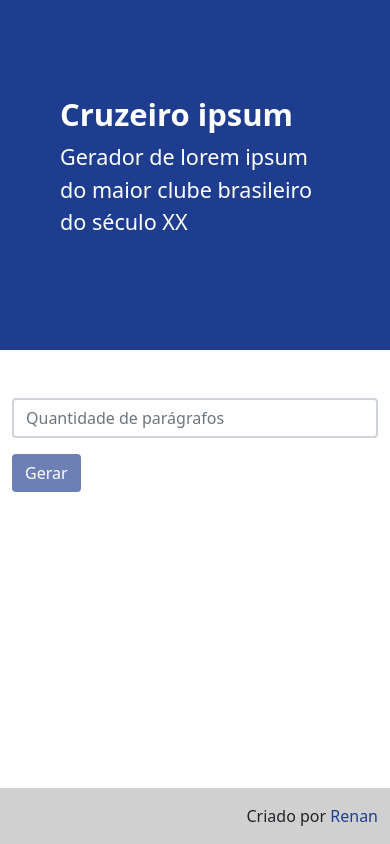
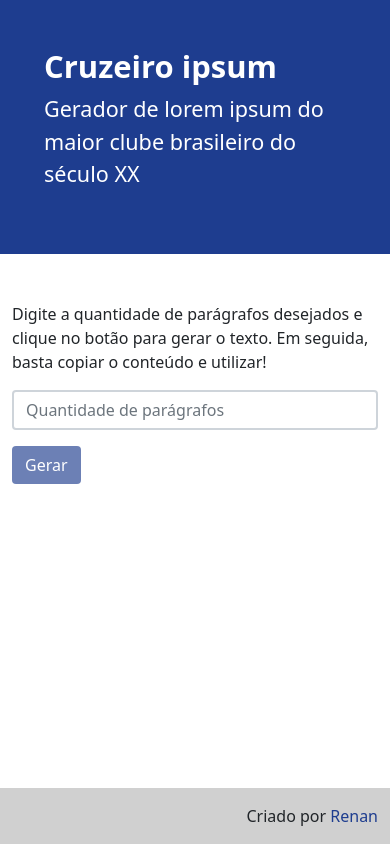
Before and after one commit to ressenzo/cruzeiro-ipsum-generator, a React (Create React App) app: page / in a window 390 px wide. Built offline with nearby package versions, Linux system fonts and the light colour scheme.

Commit message:
Creating description paragraph and setting style to header

```diff
--- a/src/App.tsx
+++ b/src/App.tsx
@@ -109,6 +109,12 @@
 
       <main>
         <div className="container mt-5">
+
+          <p>
+            Digite a quantidade de parágrafos desejados e clique no botão para gerar o texto. Em seguida,
+            basta copiar o conteúdo e utilizar!
+          </p>
+
           <Form
             onSubmit={generateIpsum}
             onChangeQuantity={setParagraphQuantity}
--- /dev/null
+++ b/src/components/Header/Header.css
@@ -0,0 +1,5 @@
+@media only screen and (max-width: 576px) {
+    .cruzeiro-header {
+        padding: 0rem 2rem !important;
+    }
+}
--- a/src/components/Header/Header.tsx
+++ b/src/components/Header/Header.tsx
@@ -1,6 +1,8 @@
+import './Header.css';
+
 const Header = () => {
     return (
-        <div style={{ backgroundColor: "#1E3D8F", color: "#FFF" }} className="p-5">
+        <div style={{ backgroundColor: "#1E3D8F", color: "#FFF" }} className="cruzeiro-header p-3">
             <div className="container-fluid py-5">
                 <h1 className="display-5 fw-bold">Cruzeiro ipsum</h1>
                 <p className="col-md-8 fs-4">
```
